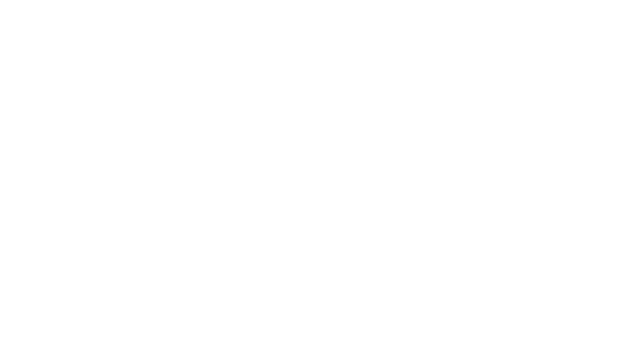
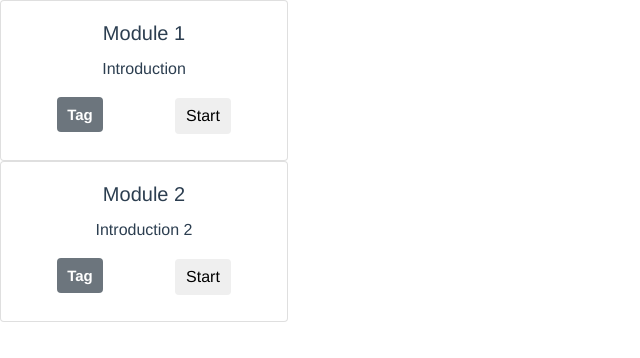
Before and after one commit to pedronieto84/vue-elearning-itAcademy, a Vue app: page /toDeleteModuleCard in a window 1280 px wide. Before the commit this address had no page. Shown: the top 358 px of the page, without its empty margins (0-640 px from the left). Built offline with nearby package versions, Linux system fonts and the light colour scheme; what @highlightjs/vue-plugin would draw is missing.

Commit message:
moduleCard modificado

```diff
--- a/src/components/moduleCard.vue
+++ b/src/components/moduleCard.vue
@@ -1,11 +1,16 @@
 <template>
-    <div class="moduleCard">
+    <div class="moduleCard" v-for="moduleChild of modulesChild" :key="moduleChild.moduleId">
         <div class="card" style="width: 18rem;">
             <div class="card-body">
-                <h5 class="card-title">Lesson</h5>
-                <p class="card-text">Some quick example text to build on the card title and make up the bulk of the card's content.</p>
-                <h4><span class="badge badge-secondary">New</span></h4>
-                <button class="btn btn-primary">Start</button>
+                <h5 class="card-title">Module {{moduleChild.moduleId}}</h5>
+                <p class="card-text">{{moduleChild.description}}</p>
+                <div class="cardBottom">
+                    <h5><span class="badge badge-secondary">Tag</span></h5>
+                    <!--<<button @click="onSubmit()" class="btn btn-primary">Start</button>-->
+                    <router-link :to="{ name: 'moduleCard', path: '/course/:courseId/:moduleId', params: {courseId: 1, moduleId: moduleChild.moduleId}}">
+                        <button  class="btn">Start</button>
+                    </router-link>
+                </div>
             </div>
         </div>
     </div>
@@ -13,8 +18,32 @@
 
 <script>
 export default {
+    props: {
+        modulesChild: Array,
+        courseIdChild: Number,
+    },
+    methods:{
+        onSubmit(){
+            this.$router.push('/course/:courseId/:moduleId');
+        }
+    }
 
 
 }
 
 </script>
+
+<style scoped>
+.badge{
+    padding: 10px
+}
+.btn{
+    padding: 5px 10px !important;
+}
+.cardBottom{
+    display: flex;
+    justify-content: space-around;
+    align-items: baseline
+}
+
+</style>
--- a/src/router/index.js
+++ b/src/router/index.js
@@ -24,7 +24,13 @@
         name: 'TO DELETE LATER - TESTS BY FERRAN',
         component: () =>
             import ('../views/toDeleteFerranTest.vue')
-    }
+    },
+    {
+        path: '/toDeleteModuleCard',
+        name: 'moduleCard',
+        component: () =>
+            import ('../views/toDeleteModuleCard.vue')
+    },
 ];
 
 const router = createRouter({
--- a/src/views/toDeleteModuleCard.vue
+++ b/src/views/toDeleteModuleCard.vue
@@ -1,16 +1,30 @@
 <template>
-<div>
-    <moduleCard></moduleCard>
-
-</div>
-
-
+    <div >
+        <moduleCard :modulesChild = "modulesFather"></moduleCard>
+    </div>
 </template>
 <script>
 import moduleCard from "../components/moduleCard.vue"
 export default {
     components: {
         moduleCard
+    },
+    data(){
+        return{
+            modulesFather: [{
+                moduleId: 1,
+                description: "Introduction"
+            },
+            {
+                moduleId: 2,
+                description: "Introduction 2"
+            }
+
+            ]
+
+
+
+        }
     }
 
 }
```
